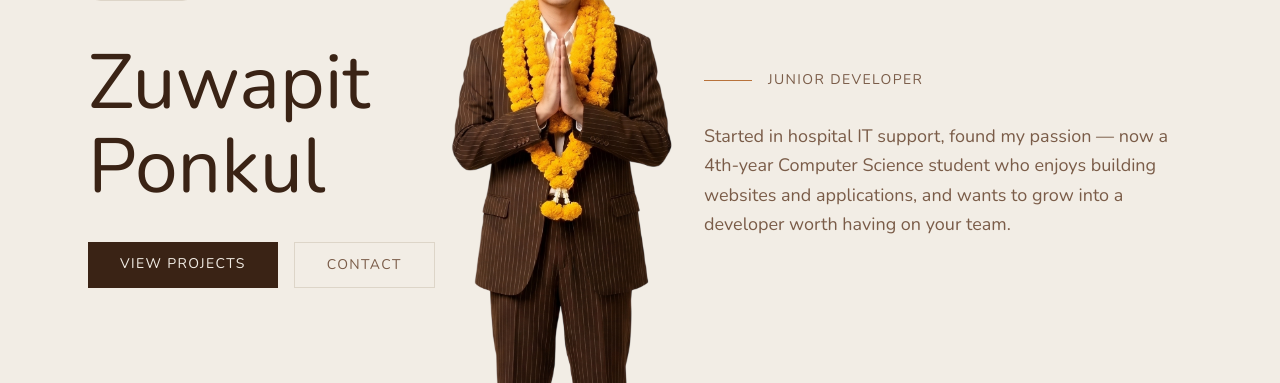
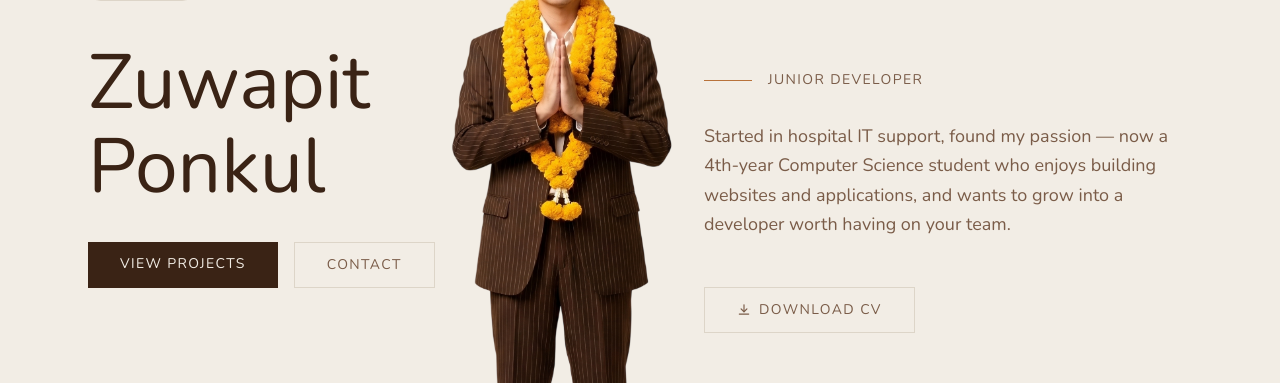
Before and after one commit to Magub-zwp/suwapit-portfolio, a Next.js app: page / in a window 1280 px wide. Shown: the part 170-553 px from the top of the page. Built offline with nearby package versions, Linux system fonts and the light colour scheme.

Commit message:
add: function download cv TH and EN

```diff
--- a/src/components/sections/Hero.tsx
+++ b/src/components/sections/Hero.tsx
@@ -4,7 +4,8 @@ import StatusBadge from "@/components/ui/StatusBadge";
 import { useLanguage } from "@/i18n/LanguageContext";
 
 export default function Hero() {
-  const { t } = useLanguage();
+  const { t, lang } = useLanguage();
+  const cvHref = `/cv/cv${lang}.pdf`;
 
   return (
     <section id="hero" className="lg:min-h-screen flex flex-col">
@@ -37,7 +38,7 @@ export default function Hero() {
             </div>
           </div>
 
-          <div className="md:col-start-2 md:row-start-1 z-10 md:mt-36 lg:mt-44 lg:ml-12">
+          <div className="md:col-start-2 md:row-start-1 z-20 md:mt-36 lg:mt-44 lg:ml-12">
             <div className="lg:hidden relative w-40 sm:w-48 md:w-56 aspect-[513/1171] mb-6 md:ml-5">
               <Image
                 src="/images/me.png"
@@ -58,6 +59,29 @@ export default function Hero() {
             <p className="font-sans text-muted text-base md:text-lg max-w-lg leading-relaxed mb-10 md:mb-12">
               {t.hero.bio}
             </p>
+
+            <a
+              href={cvHref}
+              download
+              className="inline-flex items-center gap-2 px-8 py-3 border border-border text-muted font-sans text-sm tracking-widest uppercase transition-colors hover:border-accent hover:text-accent"
+            >
+              <svg
+                width="14"
+                height="14"
+                viewBox="0 0 24 24"
+                fill="none"
+                stroke="currentColor"
+                strokeWidth="2"
+                strokeLinecap="round"
+                strokeLinejoin="round"
+                aria-hidden="true"
+              >
+                <path d="M12 3v12" />
+                <path d="M7 10l5 5 5-5" />
+                <path d="M4 19h16" />
+              </svg>
+              {t.hero.ctaDownloadCV}
+            </a>
           </div>
 
           <div className="hidden lg:block lg:col-start-1 lg:col-span-2 lg:row-start-1 z-10 justify-self-start relative w-[27%] aspect-[513/1171] ml-[30%] lg:mt-[13px]">
--- a/src/i18n/en.ts
+++ b/src/i18n/en.ts
@@ -18,6 +18,7 @@ export const en: Dictionary = {
     bio: "Started in hospital IT support, found my passion — now a 4th-year Computer Science student who enjoys building websites and applications, and wants to grow into a developer worth having on your team.",
     ctaProjects: "View Projects",
     ctaContact: "Contact",
+    ctaDownloadCV: "Download CV",
     scroll: "Scroll",
   },
   about: {
--- a/src/i18n/th.ts
+++ b/src/i18n/th.ts
@@ -18,6 +18,7 @@ export const th: Dictionary = {
     bio: "เริ่มจากไอทีซัพพอร์ตของโรงพยาบาล ค้นพบสิ่งที่ชอบ — สู่นักศึกษาวิทยาการคอมพิวเตอร์ ปี4 ที่สนุกกับการพัฒนาเว็บและแอปพลิเคชัน และอยากเติบโตเป็นนักพัฒนาที่มีคุณค่าต่อทีมงาน",
     ctaProjects: "ดูผลงาน",
     ctaContact: "ติดต่อ",
+    ctaDownloadCV: "ดาวน์โหลด CV",
     scroll: "เลื่อนลง",
   },
   about: {
--- a/src/i18n/types.ts
+++ b/src/i18n/types.ts
@@ -37,6 +37,7 @@ export type Dictionary = {
     bio: string;
     ctaProjects: string;
     ctaContact: string;
+    ctaDownloadCV: string;
     scroll: string;
   };
   about: {
```
Also changed, not shown: 2 other files (tests, documents, lock files or other folders).
